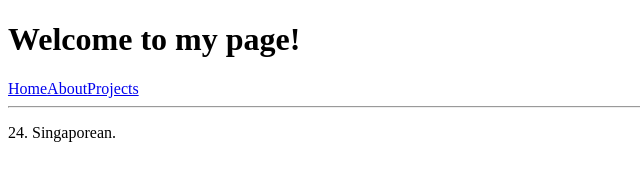
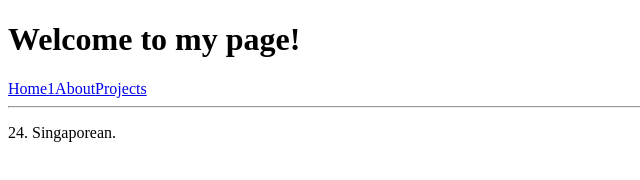
Before and after one commit to woanchin/me, a plain HTML site: page index.html in a window 1280 px wide. Shown: the full height of the page, 0-640 px from the left. Drawn offline with Linux system fonts and the light colour scheme.

Commit message:
test relevancy

```diff
--- a/index.html
+++ b/index.html
@@ -28,7 +28,7 @@
         <h1>Welcome to my page!</h1>
         <table style="border-collapse: separate; border-spacing: 10px;" >
             <tr>
-                <a href="#">Home</a>
+                <a href="#">Home1</a>
                 <a href="#">About</a>
                 <a href="#">Projects</a>
             </tr>
```
